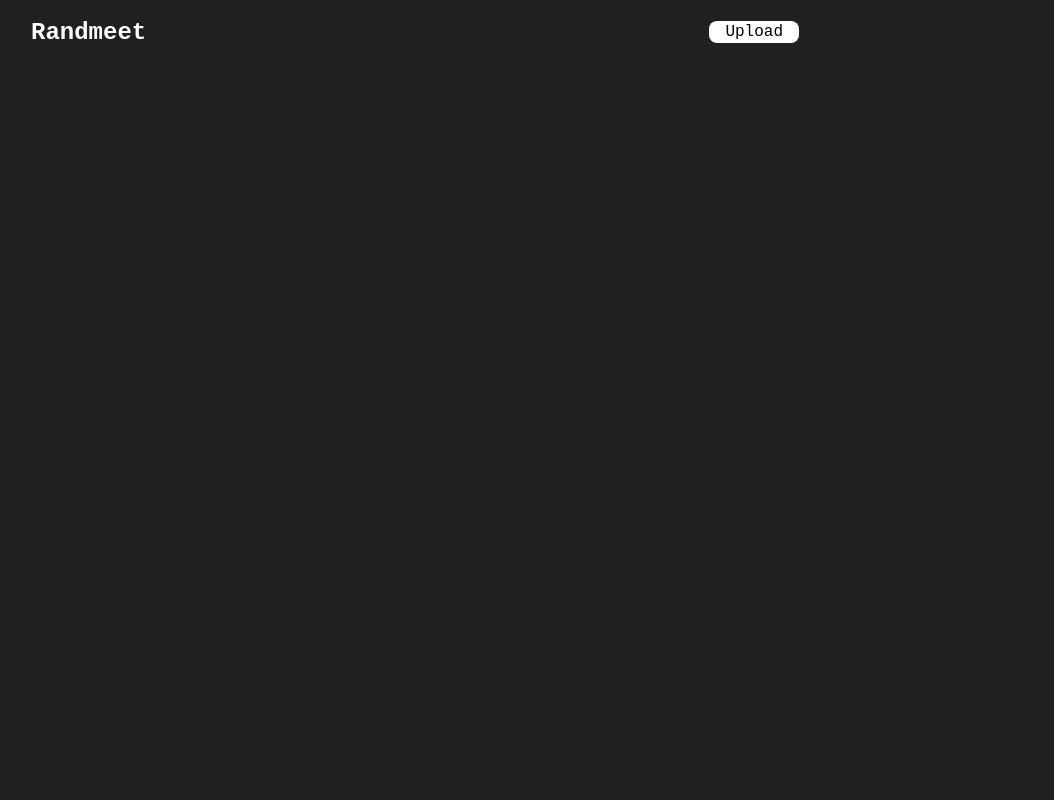
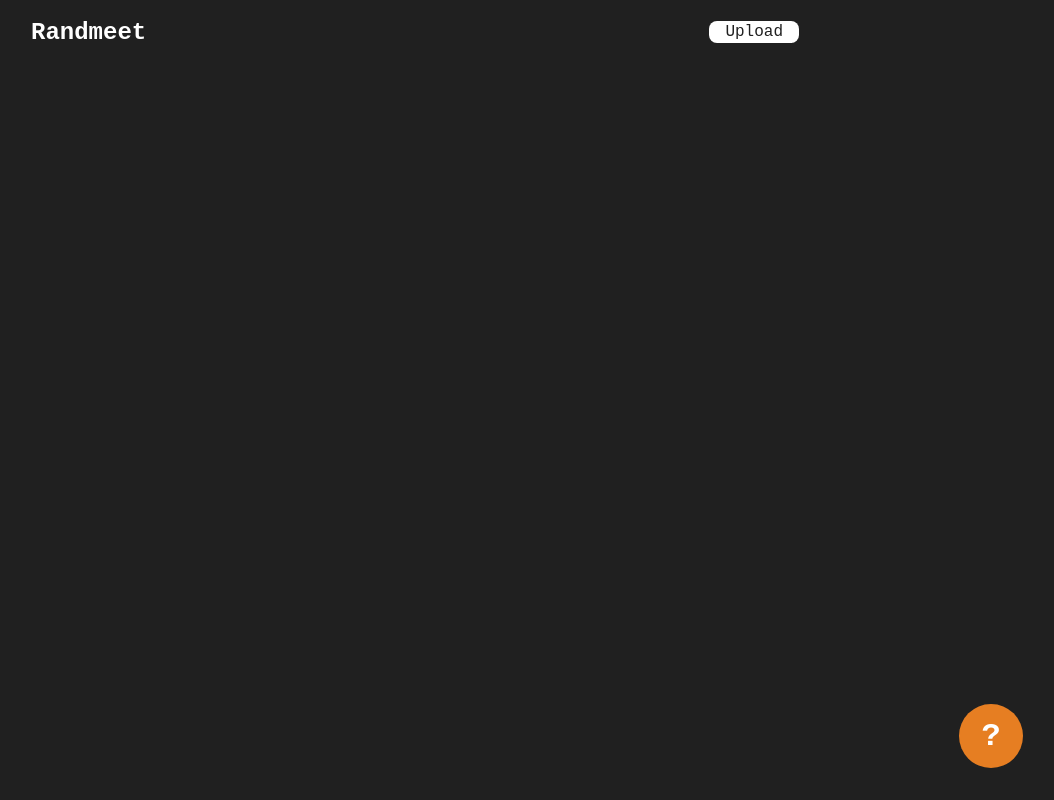
Before and after one commit to tun43p/randmeet, a React (Vite) app: page / in a window 1280 px wide. Shown: the whole page, without its empty margins (225-1279 px from the left). Built offline with nearby package versions, Linux system fonts and the light colour scheme.

Commit message:
docs: add some documentation

```diff
--- a/src/app.tsx
+++ b/src/app.tsx
@@ -8,7 +8,7 @@ export default function App() {
   const [results, setResults] = useState<Results | null>(null);
 
   const now = new Date().getTime();
-
+  const docs = "https://github.com/tun43p/randmeet/blob/main/DOCUMENTATION.md";
   const headers = ["Personne A", "Personne B"];
 
   // TODO(tun43p): Can we use react-csv to import data from file ?
@@ -113,6 +113,11 @@ export default function App() {
             })}
         </StyledMain>
       </StyledWrapper>
+      <StyledHelp>
+        <a href={docs} target="_blank">
+          ?
+        </a>
+      </StyledHelp>
     </StyledApp>
   );
 }
@@ -144,7 +149,7 @@ const StyledLogo = styled.p`
 `;
 
 const StyledButton = styled.div`
-  color: #000000;
+  color: #202020;
   background: #ffffff;
   padding: 0.15rem 1rem;
   border-radius: 0.5rem;
@@ -190,3 +195,31 @@ const StyledHeaderButtons = styled.div`
     }
   }
 `;
+
+const StyledHelp = styled.div`
+  background: #e67e22;
+  display: flex;
+  position: absolute;
+  bottom: 2rem;
+  right: 2rem;
+  width: 4rem;
+  height: 4em;
+  border-radius: 2rem;
+  align-items: center;
+  justify-content: center;
+  font-weight: bold;
+  transition: all ease-in-out 0.25s;
+
+  & a {
+    font-size: 2rem;
+    color: #ffffff;
+  }
+
+  &:hover {
+    background: #ffffff;
+
+    a {
+      color: #e67e22;
+    }
+  }
+`;
```
Also changed, not shown: 1 other file (tests, documents, lock files or other folders).
